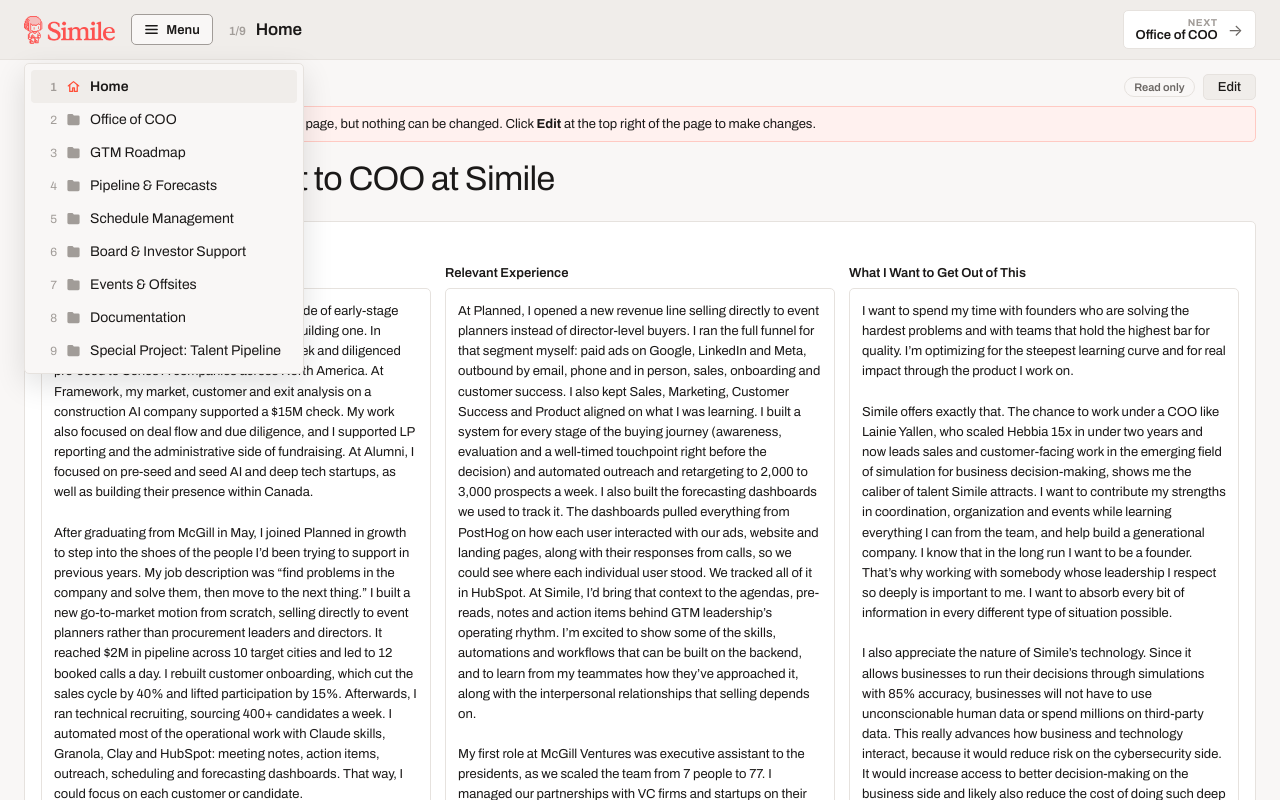
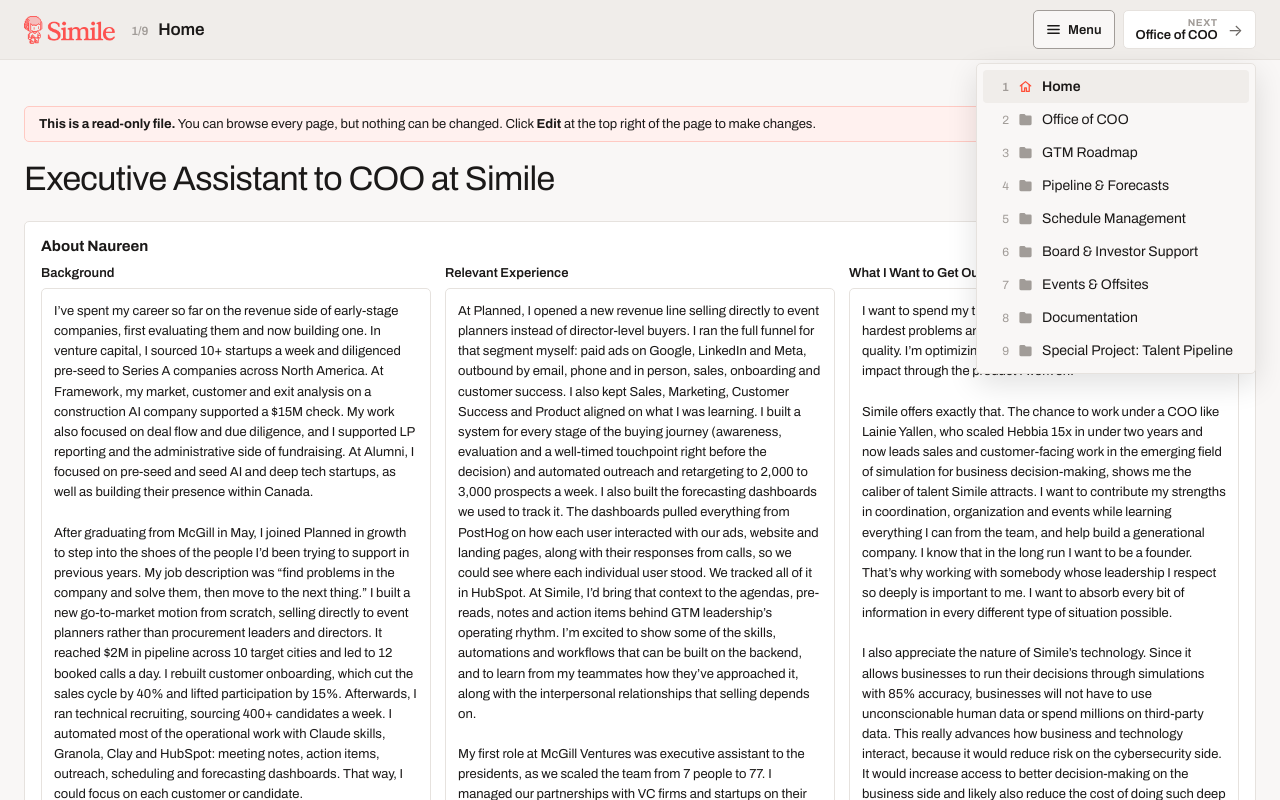
Before and after one commit to naureenzahmed/Simile-EA, a plain HTML site: page index.html in a window 1280 px wide. Both pictures are taken after a click on the button "Menu". Shown: the top 800 px of the page. Drawn offline with Linux system fonts and the light colour scheme.

Commit message:
Header: Menu button sits between Previous and Next on the right
The menu dropdown now opens from the right to match.

Co-Authored-By: Claude Opus 5.5 <noreply@anthropic.com>

```diff
--- a/css/styles.css
+++ b/css/styles.css
@@ -1198,7 +1198,7 @@ body.read-only #app-page .ev-date input, .ev-date input { opacity: 0 !important;
 .step-title { font-size: 13px; font-weight: 600; white-space: nowrap; overflow: hidden; text-overflow: ellipsis; }
 .step-arrow { font-size: 16px; color: var(--text-dim); transition: color .15s; }
 .nav-menu {
-  position: absolute; top: calc(100% + 4px); left: 24px; min-width: 280px; z-index: 30;
+  position: absolute; top: calc(100% + 4px); right: 24px; min-width: 280px; z-index: 30;
   background: var(--bg); border: 1px solid var(--border); border-radius: var(--radius);
   box-shadow: 0 10px 30px rgba(10,10,10,.12); padding: 6px; display: flex; flex-direction: column;
 }
--- a/js/app.js
+++ b/js/app.js
@@ -94,14 +94,14 @@ function renderHeader(route) {
   header.innerHTML = `
     <div class="header-left">
       <a class="wordmark" href="#/home" title="Home"><img src="assets/simile-logo.png" alt="Simile" /></a>
+      <h1 class="header-title"><span class="header-count">${i + 1}/${keys.length}</span>${PAGES[route].label}</h1>
+    </div>
+    <nav class="header-steps" aria-label="Page navigation">
+      ${prev ? step(prev, 'prev') : ''}
       <button class="nav-menu-btn" type="button" aria-haspopup="true" aria-expanded="false" aria-controls="nav-menu">
         <svg viewBox="0 0 16 16" aria-hidden="true"><path d="M2 4h12M2 8h12M2 12h12" stroke="currentColor" stroke-width="1.6" stroke-linecap="round"/></svg>
         <span>Menu</span>
       </button>
-      <h1 class="header-title"><span class="header-count">${i + 1}/${keys.length}</span>${PAGES[route].label}</h1>
-    </div>
-    <nav class="header-steps" aria-label="Previous and next page">
-      ${prev ? step(prev, 'prev') : ''}
       ${next ? step(next, 'next') : ''}
     </nav>
     <div class="nav-menu" id="nav-menu" role="menu" hidden>
```
